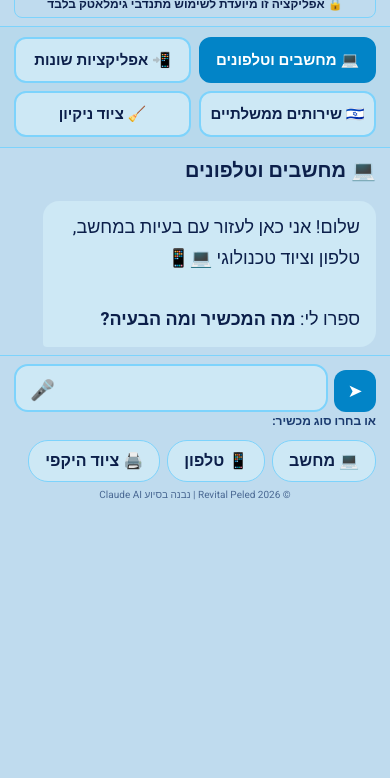
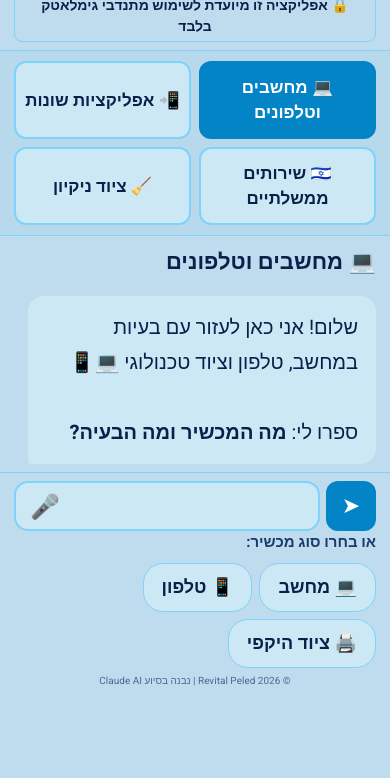
Before and after one commit to prevital-eng/GTH, a plain HTML site: page index.html in a window 390 px wide. Shown: the part 66-844 px from the top of the page. Drawn offline with Linux system fonts and the light colour scheme.

Commit message:
Enhance styles for mobile responsiveness
Added responsive styles for various elements in the media query.

```diff
--- a/index.html
+++ b/index.html
@@ -70,6 +70,24 @@ body { font-family: 'Heebo', sans-serif; background: #bfdbee; color: #0c1f4a; fo
 
 .footer-rights { text-align: center; font-size: 10px; color: #1a3a6e; padding: 4px 0 0; opacity: 0.7; }
 .hidden { display: none !important; }
+
+@media (max-width: 600px) {
+  body { font-size: 20px; }
+  .bubble { font-size: 20px; line-height: 1.75; padding: 14px 18px; max-width: 96%; }
+  .step-text { font-size: 19px; line-height: 1.75; }
+  .step-num { width: 28px; height: 28px; min-width: 28px; font-size: 14px; }
+  .tip-box { font-size: 18px; padding: 12px 16px; }
+  .copy-btn { font-size: 18px; padding: 14px; }
+  .app-tab { font-size: 17px; padding: 12px 8px; }
+  .app-title { font-size: 22px; padding: 10px 14px 6px; }
+  .logo-text { font-size: 22px; }
+  .volunteer-badge { font-size: 14px; }
+  .input-box textarea { font-size: 20px; }
+  .chip { font-size: 18px; padding: 10px 18px; }
+  .chips-label { font-size: 15px; }
+  .send-btn { width: 50px; height: 50px; font-size: 22px; }
+  .mic-btn { font-size: 24px; }
+}
 </style>
 </head>
 <body>
```
